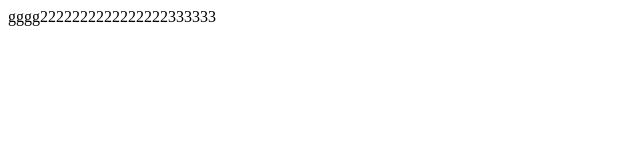
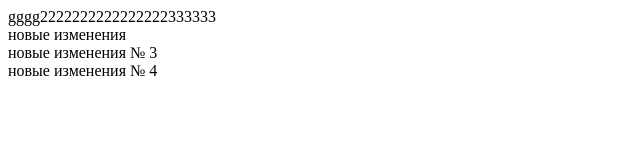
Before and after one commit to Captive444/Virtual-art-gallery, a website: page test1.html in a window 1280 px wide. Shown: the whole page, without its empty margins (0-640 px from the left). Drawn offline with Linux system fonts and the light colour scheme.

Commit message:
Изменения в test1.html

```diff
--- a/test1.html
+++ b/test1.html
@@ -7,5 +7,8 @@
 </head>
 <body>
     <div>gggg2222222222222222333333</div>
+    <div>новые изменения</div>
+    <div>новые изменения № 3</div>
+    <div>новые изменения № 4</div>
 </body>
 </html>
```
